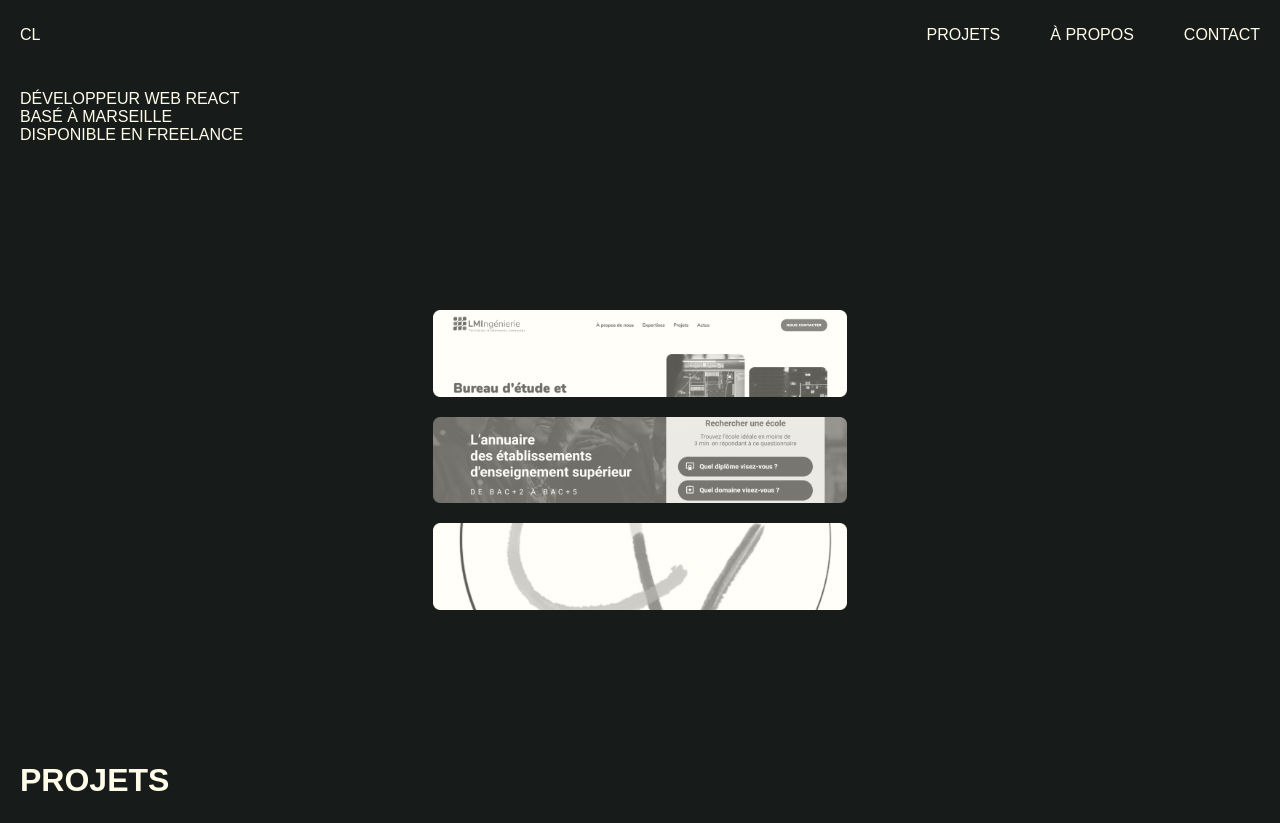
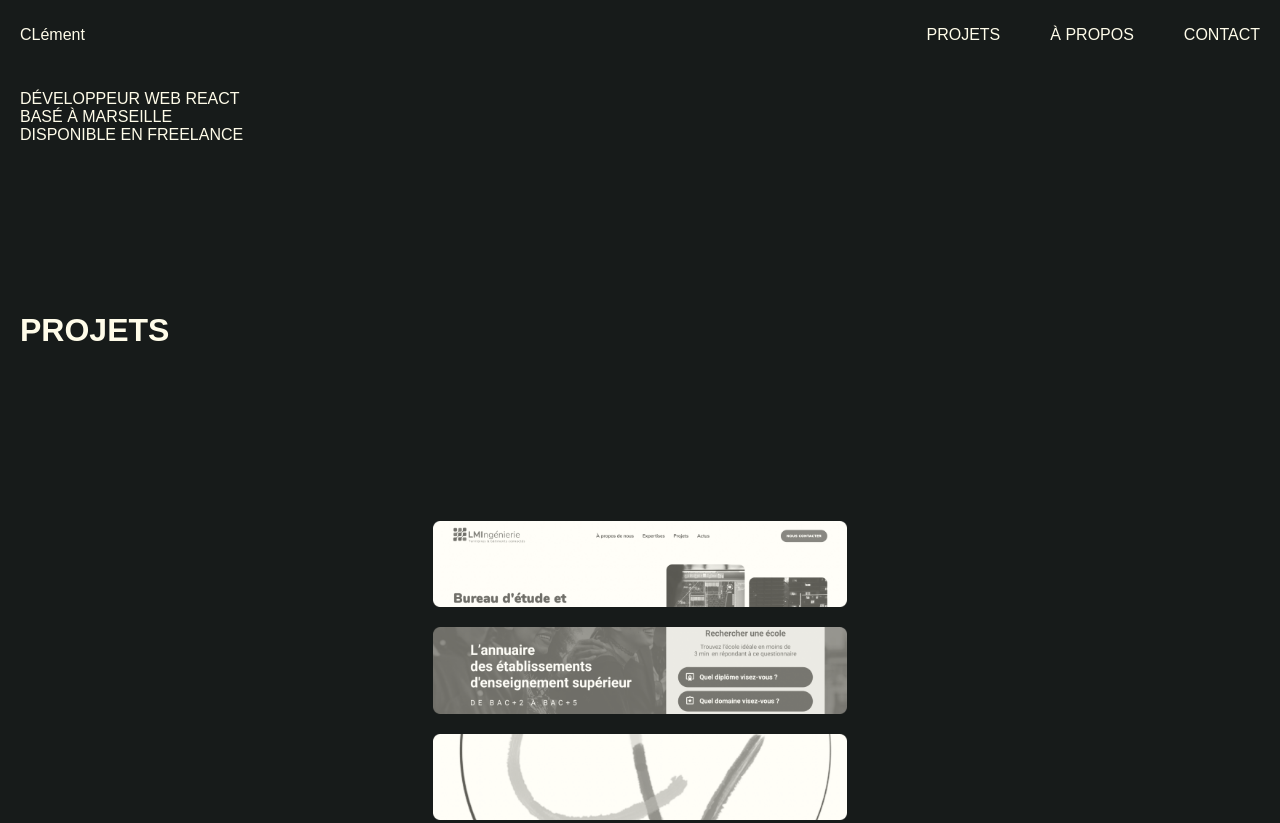
Before and after one commit to clementlapasset/portfolio-clement-lapasset, a Gatsby site: page / in a window 1280 px wide. Shown: the top 823 px of the page. Built offline with nearby package versions, Linux system fonts and the light colour scheme; Gatsby itself is replaced by a stand-in of ours.

Commit message:
Init new design template

```diff
--- a/sass/layout/_navbar.scss
+++ b/sass/layout/_navbar.scss
@@ -5,6 +5,7 @@
   left: 0;
   margin: auto;
   width: 100%;
+  color: #fffce9;
 
   .container {
     display: flex;
@@ -12,6 +13,9 @@
     height: 70px;
     align-items: center;
     padding: 0 20px;
+    .logo {
+      display: flex;
+    }
     .menu {
       display: flex;
       align-items: center;
--- a/src/components/global/Layout/index.js
+++ b/src/components/global/Layout/index.js
@@ -8,7 +8,10 @@ const Layout = ({ children }) => {
     <div className='layout'>
       <nav className='navbar'>
         <div className="container">
-          <Link className='logo' to="/"><header>CL</header></Link>
+          <header className='logo'>
+            <Link to="/"><div className="sticky-part">CL</div></Link>
+            <div className="static-part">ément</div>
+          </header>
           <ul className='menu'>
             <Link to="/">
               <li>
--- a/src/components/sections/ProjectSection/index.js
+++ b/src/components/sections/ProjectSection/index.js
@@ -31,6 +31,7 @@ const ProjectSection = () => {
   return (
     <div className='project-section g-section'>
       <p>DÉVELOPPEUR WEB REACT <br /> BASÉ À MARSEILLE <br /> DISPONIBLE EN FREELANCE</p>
+      <h1>PROJETS</h1>
       <ul>
         {data.allMdx.nodes.map(node => (
           <li key={node.frontmatter.title}>
@@ -49,7 +50,6 @@ const ProjectSection = () => {
           </li>
         ))}
       </ul>
-      <h1>PROJETS</h1>
     </div>
   )
 }
```
Also changed, not shown: css/main.css.
